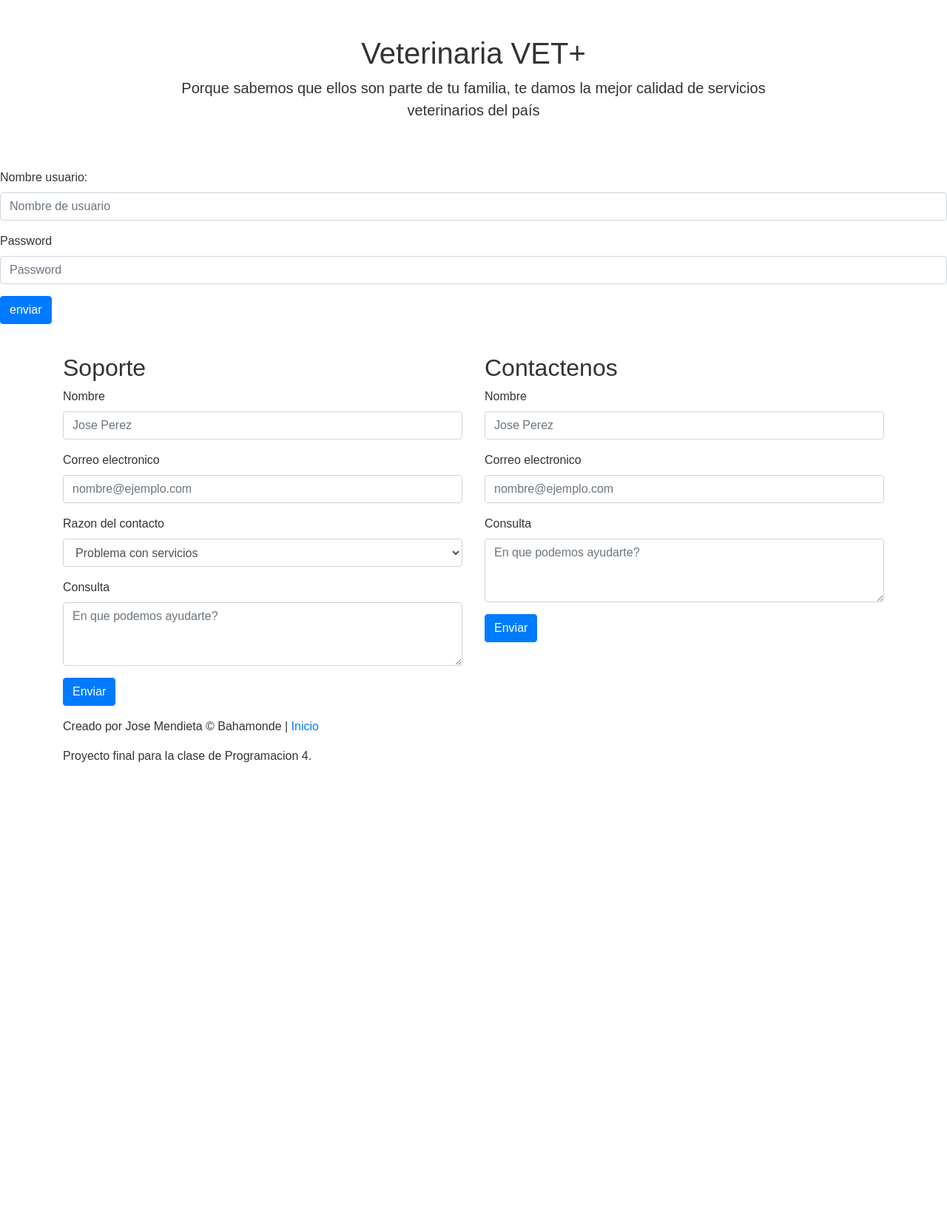
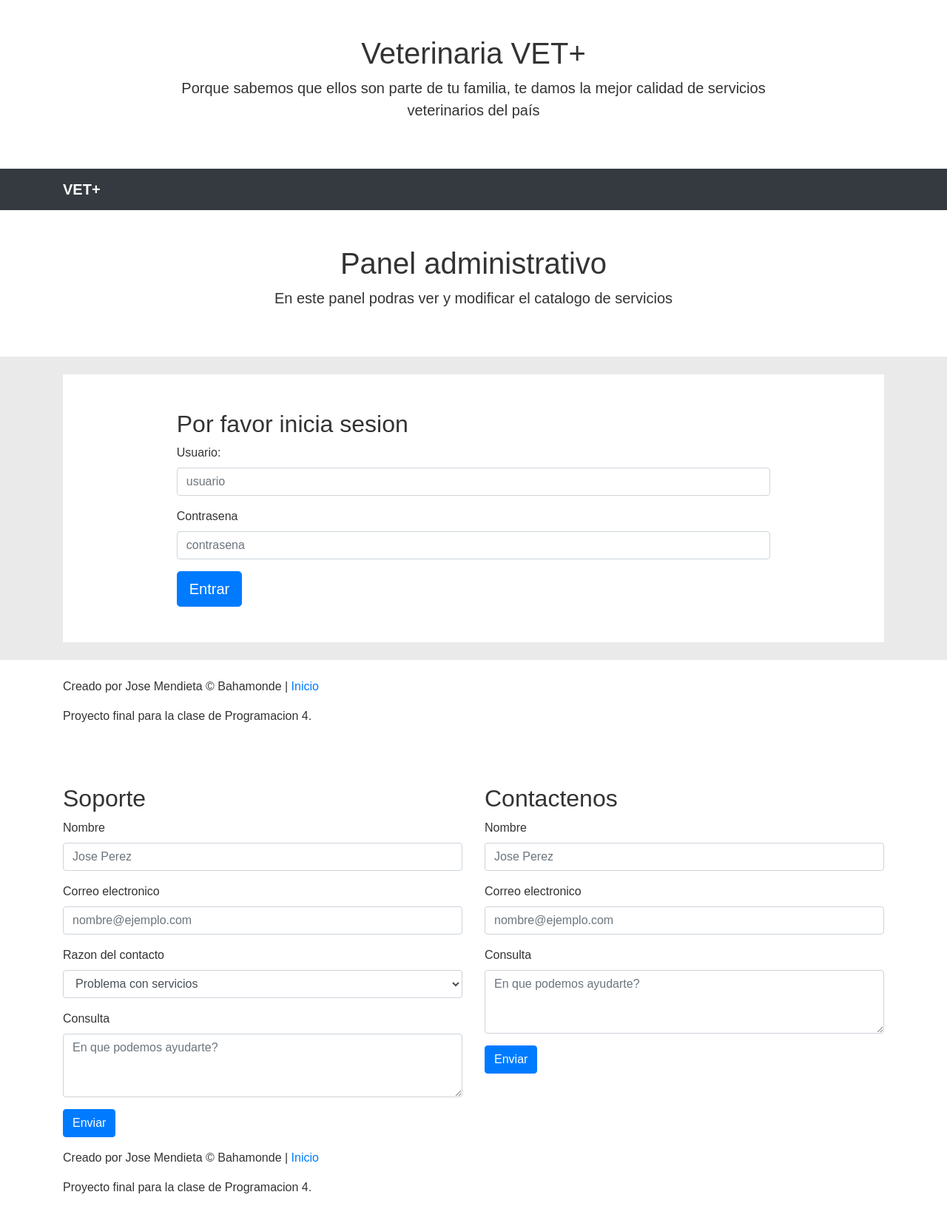
Before and after one commit to hellprime/Proyecto, a PHP site: page /index.php?c=login in a window 1280 px wide. Shown: the part 56-1713 px from the top of the page at 74% size. Before the commit the page ends 1086 px from the top, so only its background shows below. Run offline with PHP 8.4, Linux system fonts and the light colour scheme; some libraries are stand-ins or nearby versions.

Commit message:
Control de usuarios

```diff
--- a/Controllers/login.php
+++ b/Controllers/login.php
@@ -1,10 +1,10 @@
 <?php
 
 if ($_POST) {
-    require "Models/user.php";
-    $user = new User();
-    if (!empty($_POST['nombre']) && !empty($_POST['password'])) {
-        $user->login($_POST['nombre'], $_POST['password']);
+    require "Models/usuarios.php";
+    $usuario = new usuario();
+    if (!empty($_POST['usuario']) && !empty($_POST['contrasena'])) {
+        $usuario->login($_POST['usuario'], $_POST['contrasena']);
     }
 }
 require "Views/login.php";
--- a/Views/login.php
+++ b/Views/login.php
@@ -3,28 +3,71 @@
 
  <head>
      <meta charset="UTF-8">
-    <title>CodePen - #Maincode Hackdays</title>
+     <title>VET+ La mejor veterinaria del pais</title>
      <?php include 'Views/head.php';?>
  </head>
 
  <body>
-    <?php require_once "Views/header.php";?>
-    <?php if (isset($_SESSION['user'])) {?>
-    <?php require_once "Views/panel.php";?>
+
+     <div class="navbar navbar-dark bg-dark">
+         <?php require_once 'Views/menu.php';?>
+         <div class="container">
+             <a href="#" class="navbar-brand d-flex align-items-center"><strong>VET+</strong></a>
+         </div>
+     </div>
+
+     <div class="text-center py-5">
+         <div class="container">
+             <div class="row justify-content-center">
+                 <div class="col-md-9">
+                     <h1>Panel administrativo</h1>
+                     <p class="lead">En este panel podras ver y modificar el catalogo de servicios</p>
+                 </div>
+             </div>
+         </div>
+     </div>
+
+     <?php if (isset($_SESSION['usuario'])) {?>
+     <?php echo '<script type="text/javascript"> window.location = "panelServicios.php" </script>';?>
      <?php } else {?>
+
+     <div class="py-2" id="fullbody">
+         <div class="container">
+             <div class="py-5 my-3 bg-white">
+                 <div class="container">
+                     <div class="row justify-content-center">
+                         <div class="col-md-9">
+                             <h2>Por favor inicia sesion</h2>
+
                              <form action="" method="POST">
                                  <div class="form-group">
-            <label for="nombre">Nombre usuario:</label>
-            <input class="form-control" type="text" name="nombre" placeholder="Nombre de usuario" required="true">
+                                     <label for="usuario">Usuario:</label>
+                                     <input class="form-control" type="text" name="usuario" placeholder="usuario"
+                                         required="true">
                                  </div>
                                  <div class="form-group">
-            <label for="password">Password</label>
-            <input class="form-control" type="password" name="password" placeholder="Password">
+                                     <label for="contrasena">Contrasena</label>
+                                     <input class="form-control" type="contrasena" name="contrasena"
+                                         placeholder="contrasena">
                                  </div>
-        <input class="btn btn-primary" type="submit" value="enviar">
+                                 <input class="btn btn-primary btn-lg" type="submit" value="Entrar">
                              </form>
+                         </div>
+                     </div>
+                 </div>
+             </div>
+         </div>
+     </div>
+
      <?php }?>
-    <?php require_once "Views/footer.php";?>
+
+     <footer class="py-4">
+         <div class="container">
+             <p>Creado por Jose Mendieta © Bahamonde | <a href="index.php">Inicio</a></p>
+             <p>Proyecto final para la clase de Programacion 4.</p>
+         </div>
+     </footer>
+
  </body>
 
  </html>
--- a/config.php
+++ b/config.php
@@ -2,5 +2,5 @@
 define('DB_HOST', '127.0.0.1');
 define('DB_USER', 'root');
 define('DB_PASS', '');
-define('DB_NAME', 'servicios');
+define('DB_NAME', 'petplus');
 define('DB_SOCKET', '/Applications/MAMP/tmp/mysql/mysql.sock');
--- /dev/null
+++ b/login.php
@@ -0,0 +1,2 @@
+<?php
+require 'Controllers/login.php';
```
Also changed, not shown: Models/usuarios.php (added, +22 -0 lines), Views/serviciosLista.php (+11 -4 lines), panelServicios.php (added, +47 -0 lines). Lines whose indentation alone changed are shown as unchanged.
